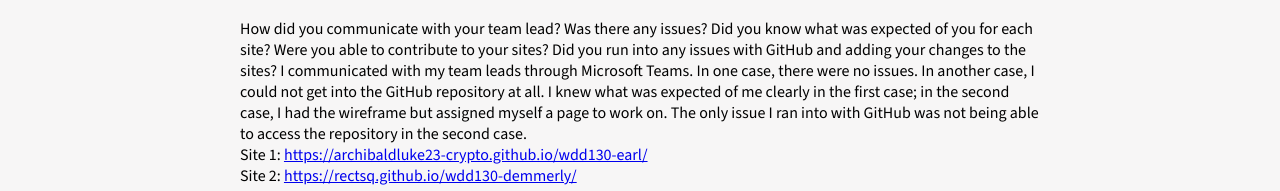
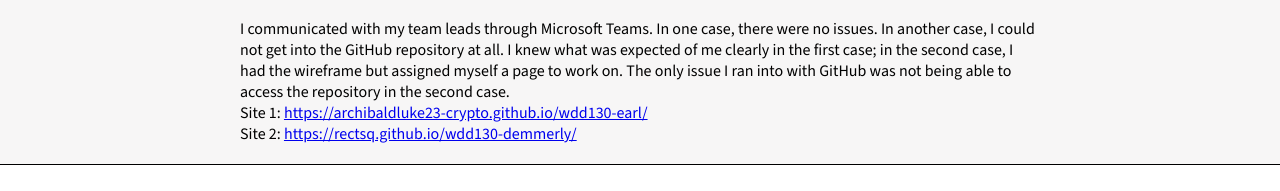
Before and after one commit to tristanzat/wdd-130-portfolio, a plain HTML site: page client_report.html in a window 1280 px wide. Shown: the part 743-934 px from the top of the page. Drawn offline with nearby package versions, Linux system fonts and the light colour scheme.

Commit message:
remove questions from junior dev section

```diff
--- a/client_report.html
+++ b/client_report.html
@@ -80,16 +80,12 @@
       <div class="container">
         <h2>Junior Developer Report</h2>
         <p>
-          How did you communicate with your team lead? Was there any issues? Did
-          you know what was expected of you for each site? Were you able to
-          contribute to your sites? Did you run into any issues with GitHub and
-          adding your changes to the sites? I communicated with my team leads
-          through Microsoft Teams. In one case, there were no issues. In another
-          case, I could not get into the GitHub repository at all. I knew what
-          was expected of me clearly in the first case; in the second case, I
-          had the wireframe but assigned myself a page to work on. The only
-          issue I ran into with GitHub was not being able to access the
-          repository in the second case.<br />
+          I communicated with my team leads through Microsoft Teams. In one
+          case, there were no issues. In another case, I could not get into the
+          GitHub repository at all. I knew what was expected of me clearly in
+          the first case; in the second case, I had the wireframe but assigned
+          myself a page to work on. The only issue I ran into with GitHub was
+          not being able to access the repository in the second case.<br />
           Site 1:
           <a href="https://archibaldluke23-crypto.github.io/wdd130-earl/">
             https://archibaldluke23-crypto.github.io/wdd130-earl/ </a
```
